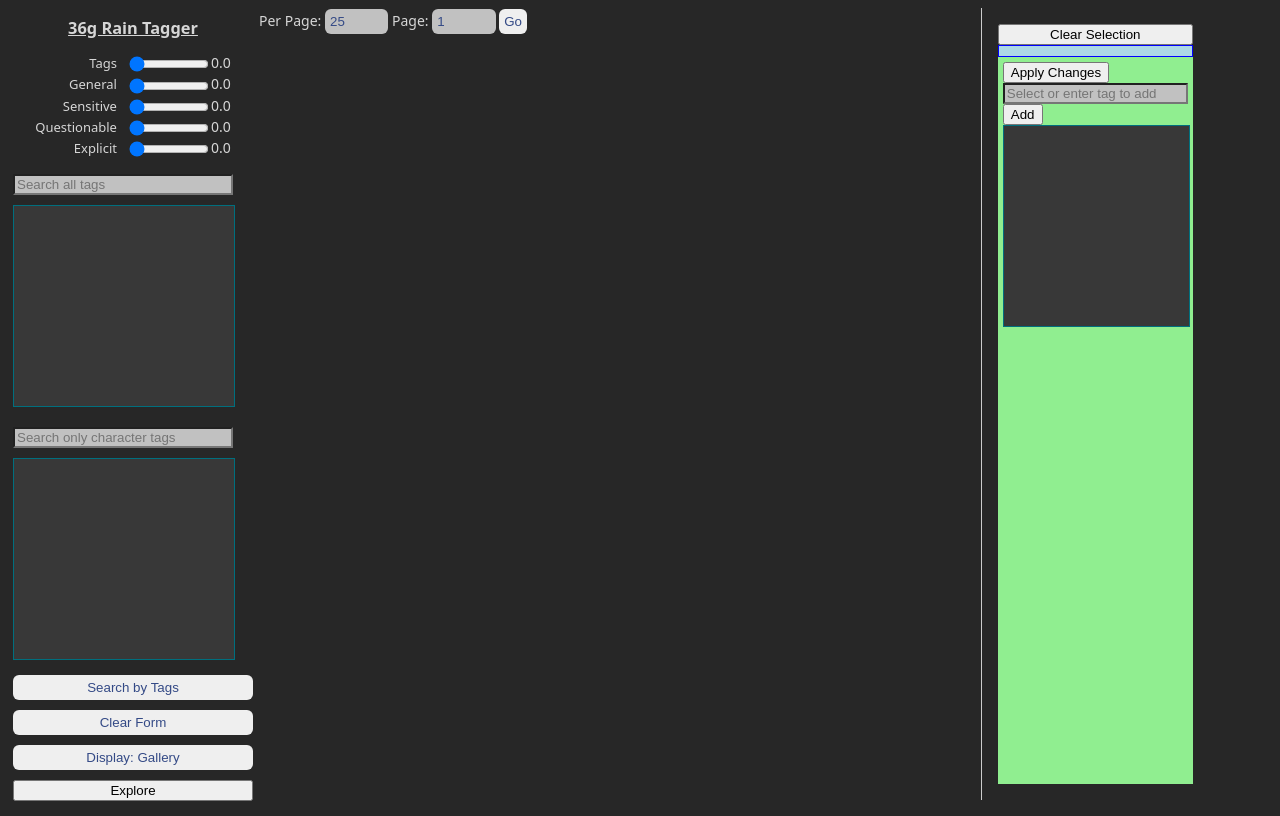
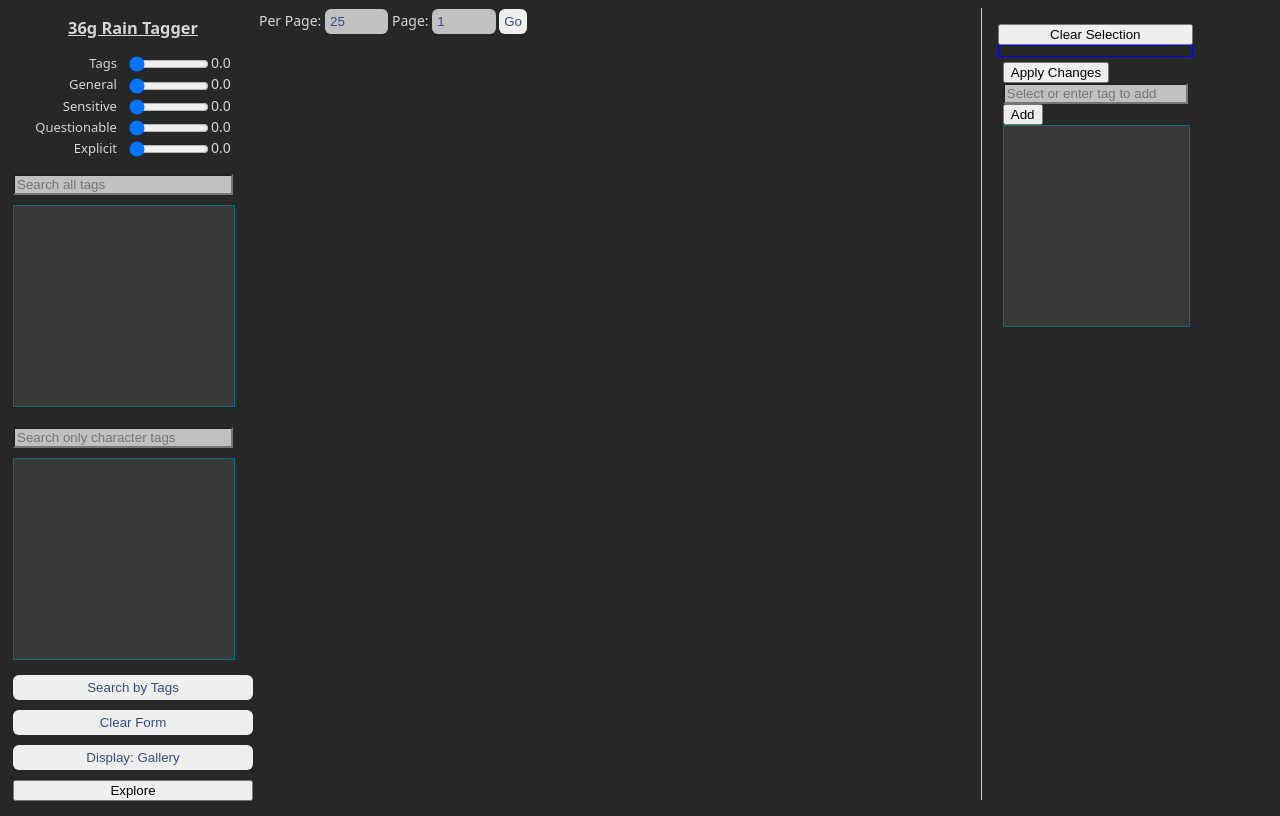
Before and after one commit to fire-eggs/36g-Rain-Tagger, a Python web app: template src/templates/index.html in a window 1280 px wide. Run offline with Jinja, Linux system fonts and the light colour scheme; the template is opened without the code that fills it, so the values that code supplies are empty.

Commit message:
remove debugging colors

```diff
--- a/src/static/index.css
+++ b/src/static/index.css
@@ -219,13 +219,13 @@ img.result.selected {
     flex: 0 1 auto;
     max-height: 60vh;
     overflow-y: auto;
-    background-color: lightblue;
+    /*background-color: lightblue; */
     padding: 5px;
 }
 
 .info-rest {
     flex: 1;
-    background-color: lightgreen;
+    /*background-color: lightgreen;*/
     padding: 5px;
 }
 
```
